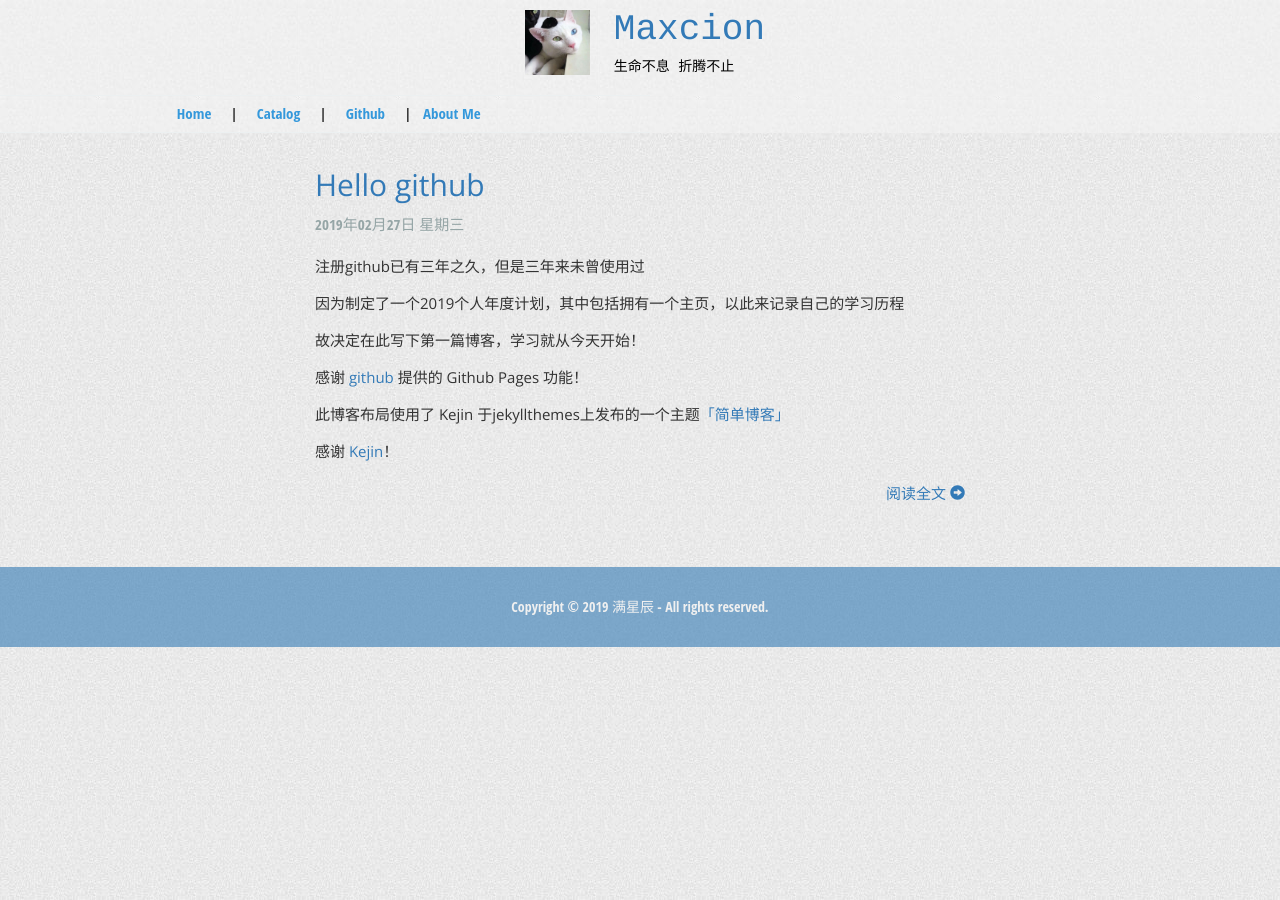
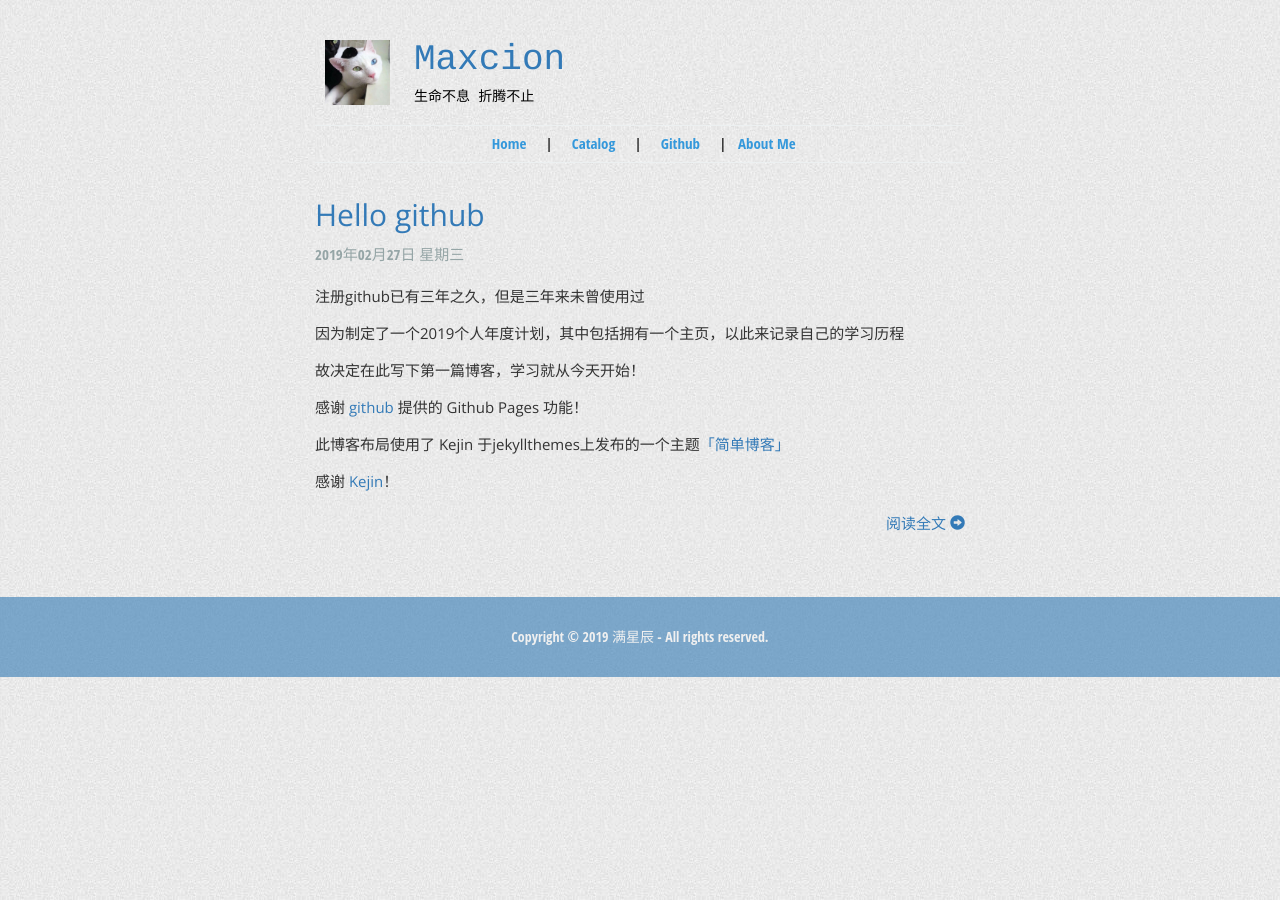
Before and after one commit to Maxcion/Maxcion.github.io, a Jekyll site: the page built from index.html, in a window 1280 px wide. Built offline with Jekyll 4.4.1, drawn with Linux system fonts in a browser that asks for light colours.

Commit message:
Update blog.css

```diff
--- a/assets/css/blog.css
+++ b/assets/css/blog.css
@@ -9,13 +9,13 @@ body {
     /*padding: 2rem 1rem;*/
     font-weight: 200;
     color: #333;
-    text-align: center;
+    text-align: left;;
     /*text-shadow: 0 1px 0 rgba(0,0,0,.1);*/
     background-color: #fff;
-    background-image: url(../img/bg-top.jpg);
-    /*max-width: 650px;*/
-    width: 100%;
-    margin-bottom: 30px auto;
+    background-image: url(../img/bg.jpg);
+    max-width: 650px;
+    width: 90%;
+    margin: 30px auto;
   /*background-color: #6f5499;
   background-image: -webkit-gradient(linear, left top, left bottom, from(#563d7c), to(#6f5499));
   background-image: -webkit-linear-gradient(top, #563d7c 0%, #6f5499 100%);
```
